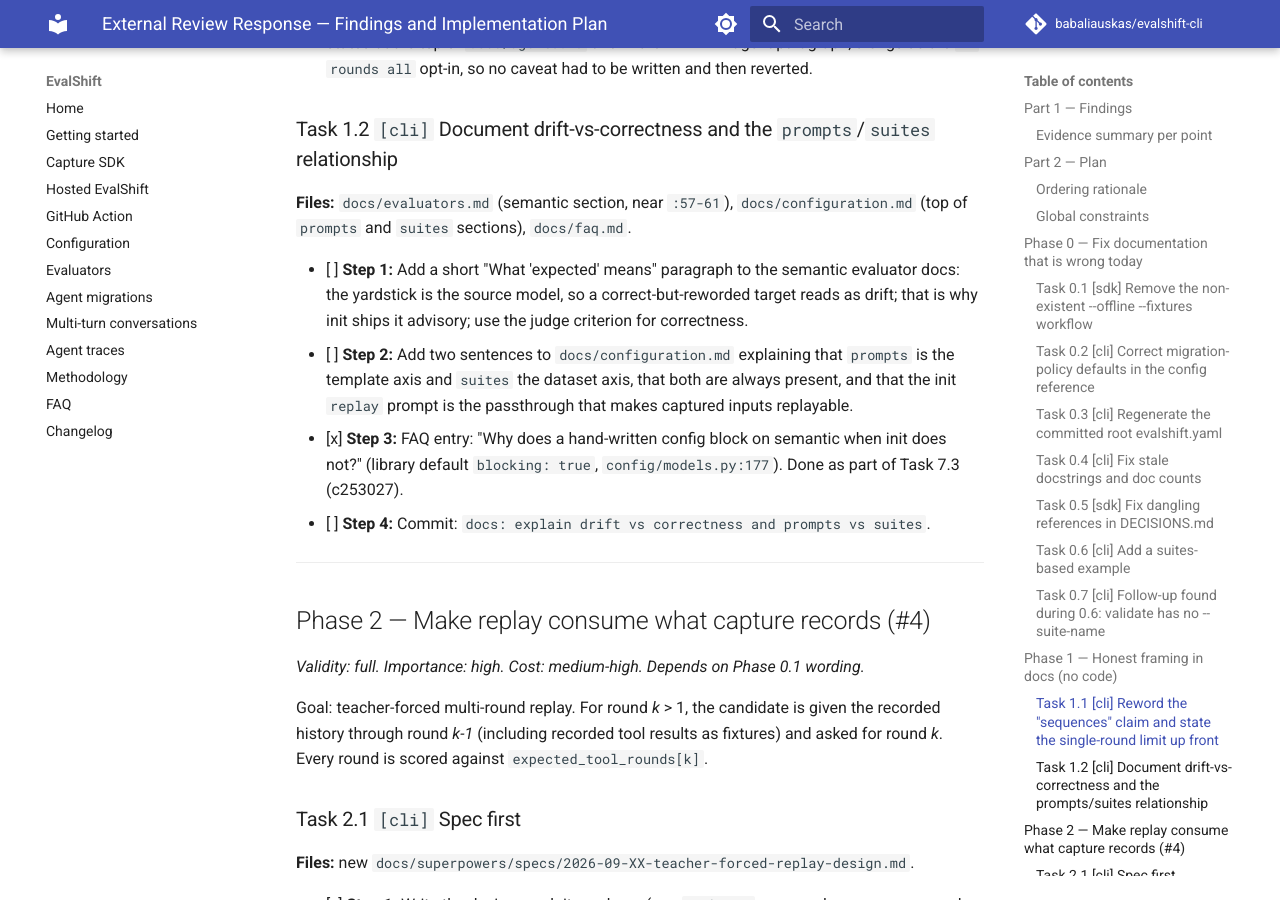
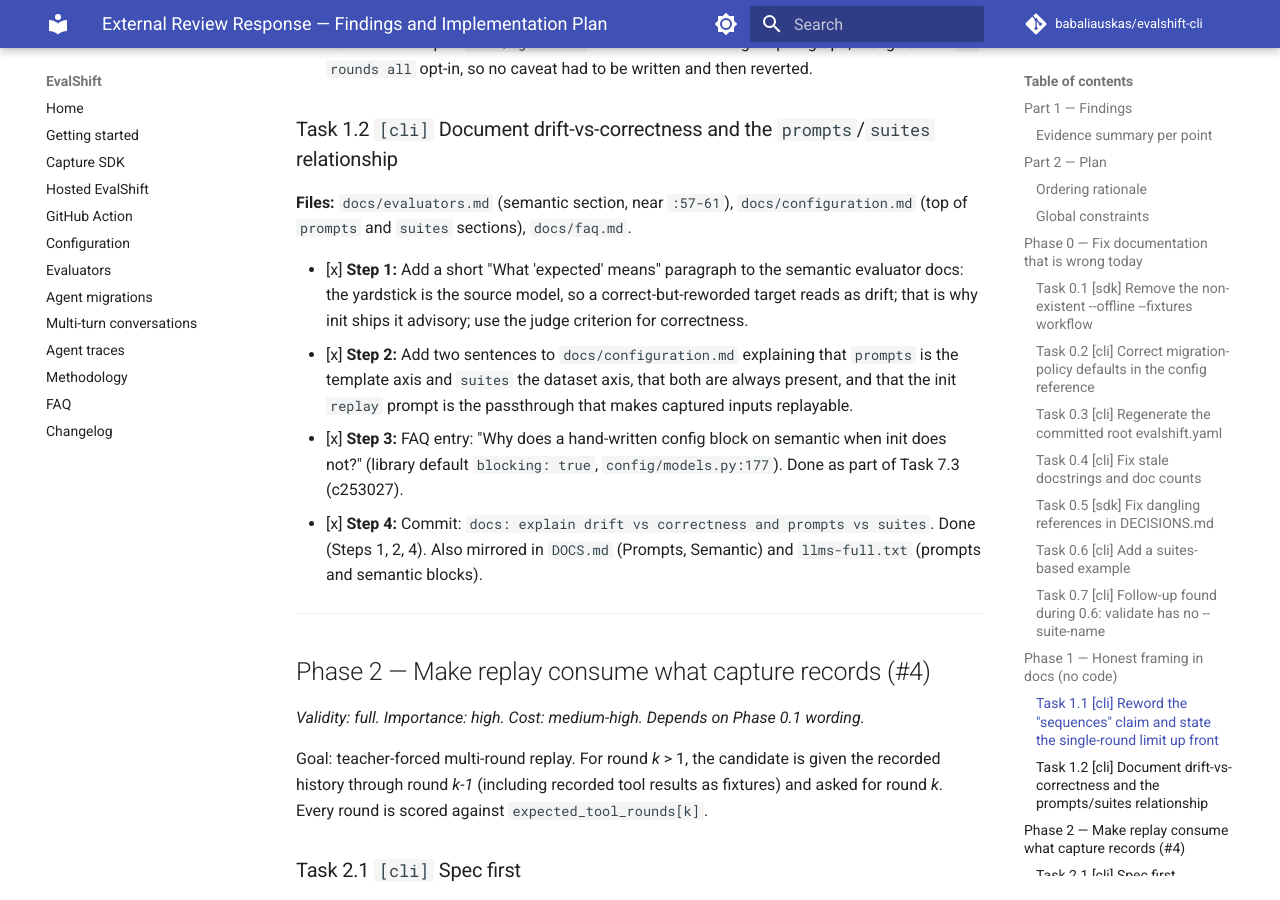
Before and after one commit to babaliauskas/evalshift-cli, an MkDocs documentation site: the page built from docs/superpowers/plans/2026-09-08-external-review-response.md, in a window 1280 px wide and 900 px high, scrolled down 7958 px. Built offline with MkDocs 1.6.1 and Material for MkDocs 9.7.7, drawn with Linux system fonts in a browser that asks for light colours; comment, search, counter and statistics services are not loaded; some of the changed text lies outside the part shown.

Commit message:
docs(plan): Task 1.2 done
Co-Authored-By: Claude Fable 5.1 <noreply@anthropic.com>
Claude-Session: https://claude.ai/code/session_014dB797jsqzukksfEHZ59jK

```diff
--- a/docs/superpowers/plans/2026-09-08-external-review-response.md
+++ b/docs/superpowers/plans/2026-09-08-external-review-response.md
@@ -190,11 +190,12 @@ Phases are ordered by (validity × user harm) ÷ cost. Phase 0 is all documentat
 
 **Files:** `docs/evaluators.md` (semantic section, near `:57-61`), `docs/configuration.md` (top of `prompts` and `suites` sections), `docs/faq.md`.
 
-- [ ] **Step 1:** Add a short "What 'expected' means" paragraph to the semantic evaluator docs: the yardstick is the source model, so a correct-but-reworded target reads as drift; that is why init ships it advisory; use the judge criterion for correctness.
-- [ ] **Step 2:** Add two sentences to `docs/configuration.md` explaining that `prompts` is the template axis and `suites` the dataset axis, that both are always present, and that the init `replay` prompt is the passthrough that makes captured inputs replayable.
+- [x] **Step 1:** Add a short "What 'expected' means" paragraph to the semantic evaluator docs: the yardstick is the source model, so a correct-but-reworded target reads as drift; that is why init ships it advisory; use the judge criterion for correctness.
+- [x] **Step 2:** Add two sentences to `docs/configuration.md` explaining that `prompts` is the template axis and `suites` the dataset axis, that both are always present, and that the init `replay` prompt is the passthrough that makes captured inputs replayable.
 - [x] **Step 3:** FAQ entry: "Why does a hand-written config block on semantic when init does not?" (library default `blocking: true`, `config/models.py:177`).
   Done as part of Task 7.3 (c253027).
-- [ ] **Step 4:** Commit: `docs: explain drift vs correctness and prompts vs suites`.
+- [x] **Step 4:** Commit: `docs: explain drift vs correctness and prompts vs suites`.
+  Done (Steps 1, 2, 4). Also mirrored in `DOCS.md` (Prompts, Semantic) and `llms-full.txt` (prompts and semantic blocks).
 
 ---
 
@@ -481,5 +482,6 @@ Options already named by the author:
 | 2026-09-09 | 5.1–5.5 | Phase 5 complete. Shared base written by the coordinator (sdk 42e3c78), then four parallel agents: openai, anthropic and genai wrappers in SDK worktrees, cost estimation on cli main. sdk: 42e3c78, e062a58, 6098bdc, 0afee20 (merge), 2d4e65b (pre-existing mypy failure in `tests/test_toolset.py`), 9f58ab7, 5ceb191, ad025f6 (docs). cli: 0638b61. Gates green in both repos (sdk 709 tests, cli 2049). Version bump deferred to the release commit (SDK 0.4.0: `[openai]`/`[anthropic]`/`[google-genai]` extras). Open: `toolset._normalize_gemini_tool` should read `parameters_json_schema`; `validate --suite-name` (Task 0.7) still missing. |
 | 2026-09-09 | 4.1–4.3 | Phase 4 complete, run as three parallel Opus agents (sdk; cli main; cli worktree for 4.3) plus one follow-up to fold the Gemini gaps into `dropped_params`. sdk: 781bf46, 387f975. cli: e9894c9, 23f42c0, 8e8f211 (merge), d0f356f. End-to-end verified with the dev SDK: an OpenAI-shaped strict tool + `tool_choice: required` + `parallel_tool_calls: false` capture promotes with those keys and a `strict: true` sidecar; `translate_generation_config` emits both; `detect_dropped_params` reports `['parallel_tool_calls', 'tools.strict']` for a Gemini target and nothing for Anthropic. Open: `validate --suite-name` (Task 0.7) still missing; the capture-first example still records executed-only until SDK 0.4.0 ships. |
 | 2026-09-09 | 2.1–2.4, 1.1 | Phase 2 complete. Spec + model contract by the coordinator (1c3abbe, d20e2db), then three parallel Opus agents: promotion on main (abbe3a5, 2b6d153), runner in a worktree (14c57da, merged a288dfd, follow-up 7034b71), scoring/report/bundle in a worktree (c9e5a4b, ab2247e, dbc0400, merged 38d83dc); docs pass 4c3db27 also closes Task 1.1. Gates green: ruff, format, `mypy --strict`, 2156 tests, pre-commit. End-to-end verified on the capture-first captures synced with `--rounds all` against a fake client: 10 model calls for 6 rows, round-2 messages carry the recorded calls plus fixture results, per-round scores in `scores.jsonl`, and the report reads "Round 1: Target omitted page_oncall / Round 2: Target added search_logs". Five maintainer decisions listed under Task 2.4. Open: Task 0.7 (`validate --suite-name`), Task 1.2, Phase 7; the capture-first example stays on `--rounds first`. |
+| 2026-09-09 | 1.2 | Task 1.2 complete (docs only). Open: Task 0.7 (`validate --suite-name`), Phase 2/7 maintainer decisions, version bump at release. |
 | 2026-09-09 | 7.1–7.3 | Phase 7 complete, run as two parallel agents (7.1 on main; 7.2+7.3 in a worktree, merged 0edcedf with additive conflicts in `reports/`). cli: ba9a128, 6e0bec7, c253027. Gates green: ruff, format, `mypy --strict`, 2219 tests, pre-commit. Smoke: `doctor` and `validate` on capture-first with `target_model` set print the judge-family warning. Task 1.2 Step 3 closed by the 7.3 FAQ entry. Open: Task 0.7 (`validate --suite-name`), Task 1.2 Steps 1–2, the five Phase 7 decisions above, version bump at release. |
 | 2026-09-09 | 3.0–3.4 | Phase 3 complete, run as three parallel Opus agents (cli; sdk core; sdk helpers in a worktree) then one for LangChain. cli: 6b8f210, 76a8c43, 3222b6a. sdk: aad7a21, ba8bffa, ff7a272, d69d397, 19964ee, 836ea92. Task 3.0 added: the CLI's `extra="forbid"` trace model must accept the field before the SDK writes it. End-to-end verified with the dev SDK: 2.1.0 envelopes with requested calls promote with `promotion_source: requested`. Open: whole-capture fallback when only some model calls carry the field (per-round hybrid considered, not done); capture-first example still records executed-only until SDK 0.4.0 ships the kwarg. |
```
